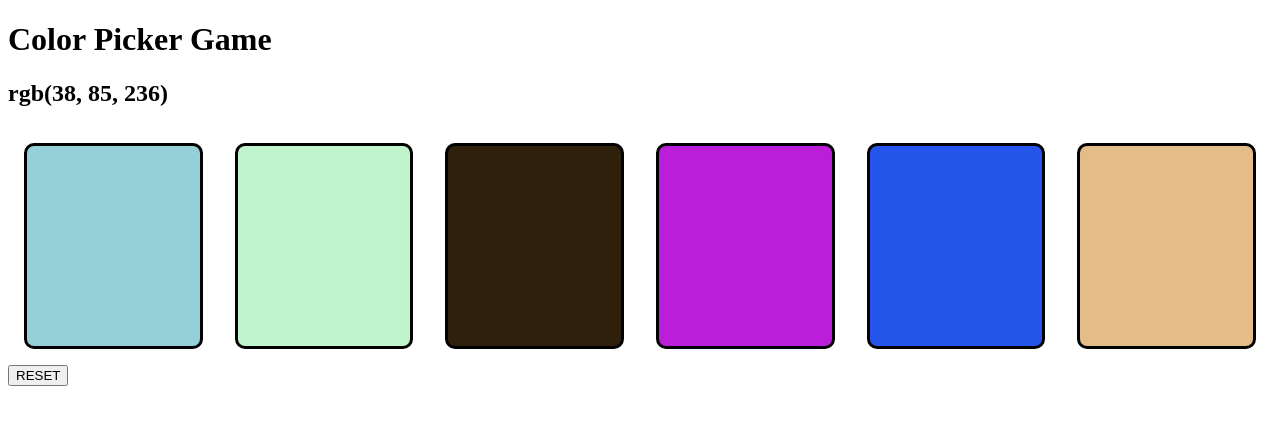
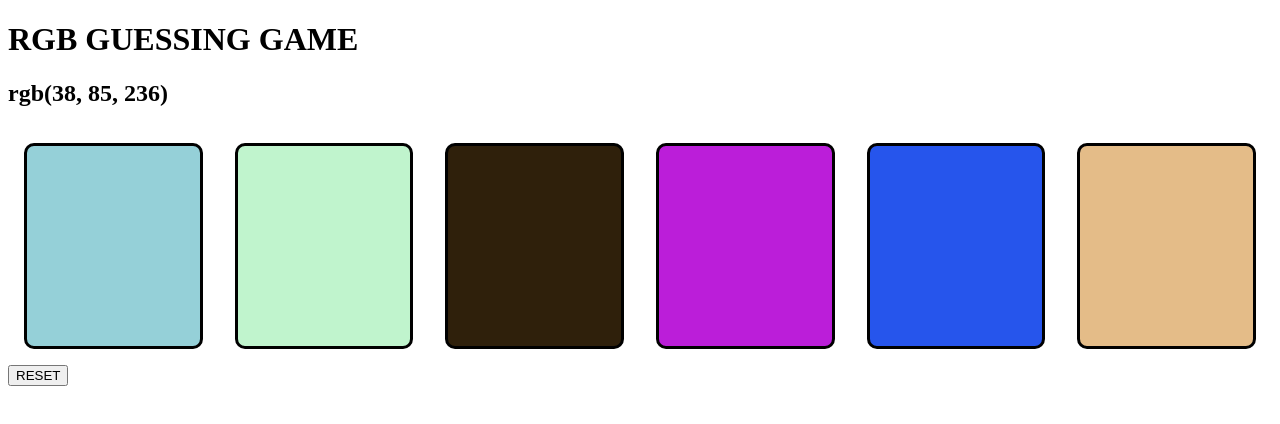
Before and after one commit to Mattwwilson34/color-picker-game, a React (Create React App) app: page / in a window 1280 px wide. Shown: the top 424 px of the page. Built offline with nearby package versions, Linux system fonts and the light colour scheme.

Commit message:
Updated App header text

```diff
--- a/src/App.js
+++ b/src/App.js
@@ -38,7 +38,7 @@ function App() {
 
   return (
     <div className='App'>
-      <h1>Color Picker Game</h1>
+      <h1>RGB GUESSING GAME</h1>
       <RgbDisplay RGB={winColor} />
       <div className='ColorBlockContainer'>
         {colorArray.map((color) => {
```
